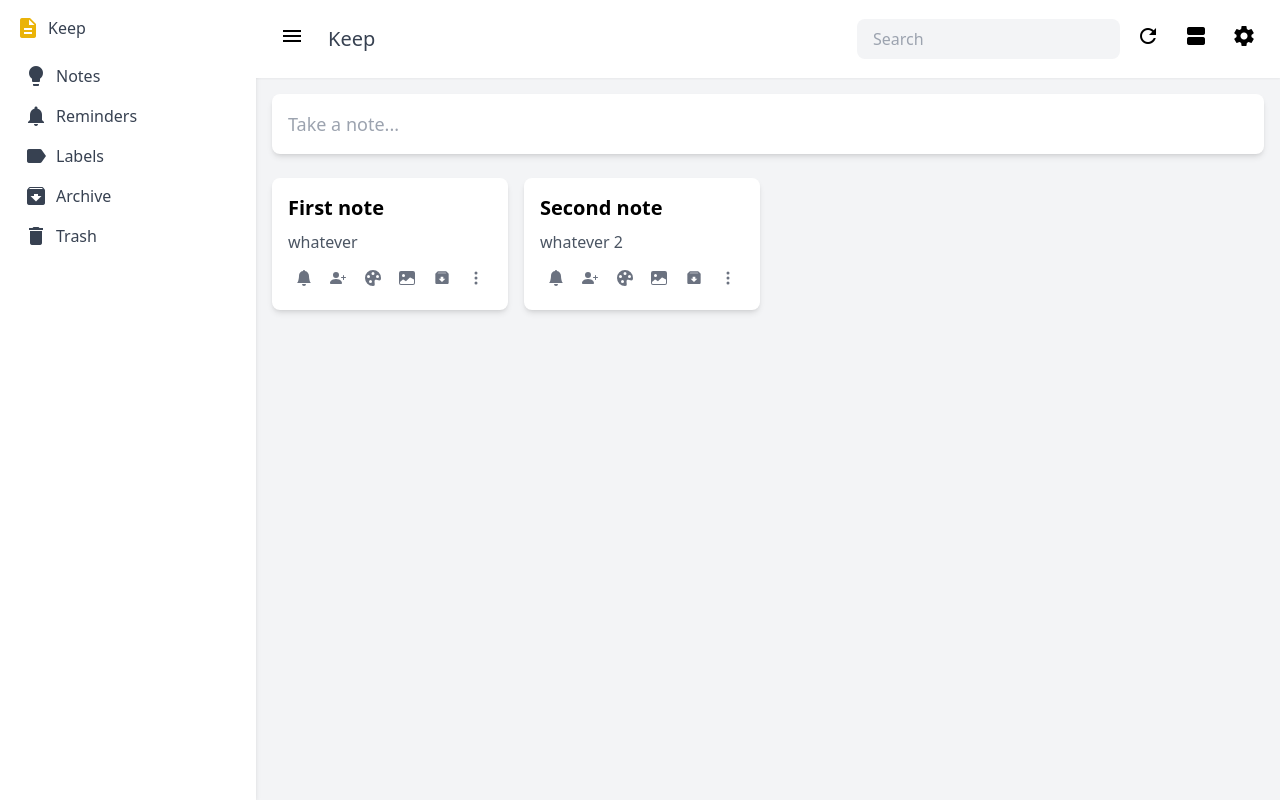
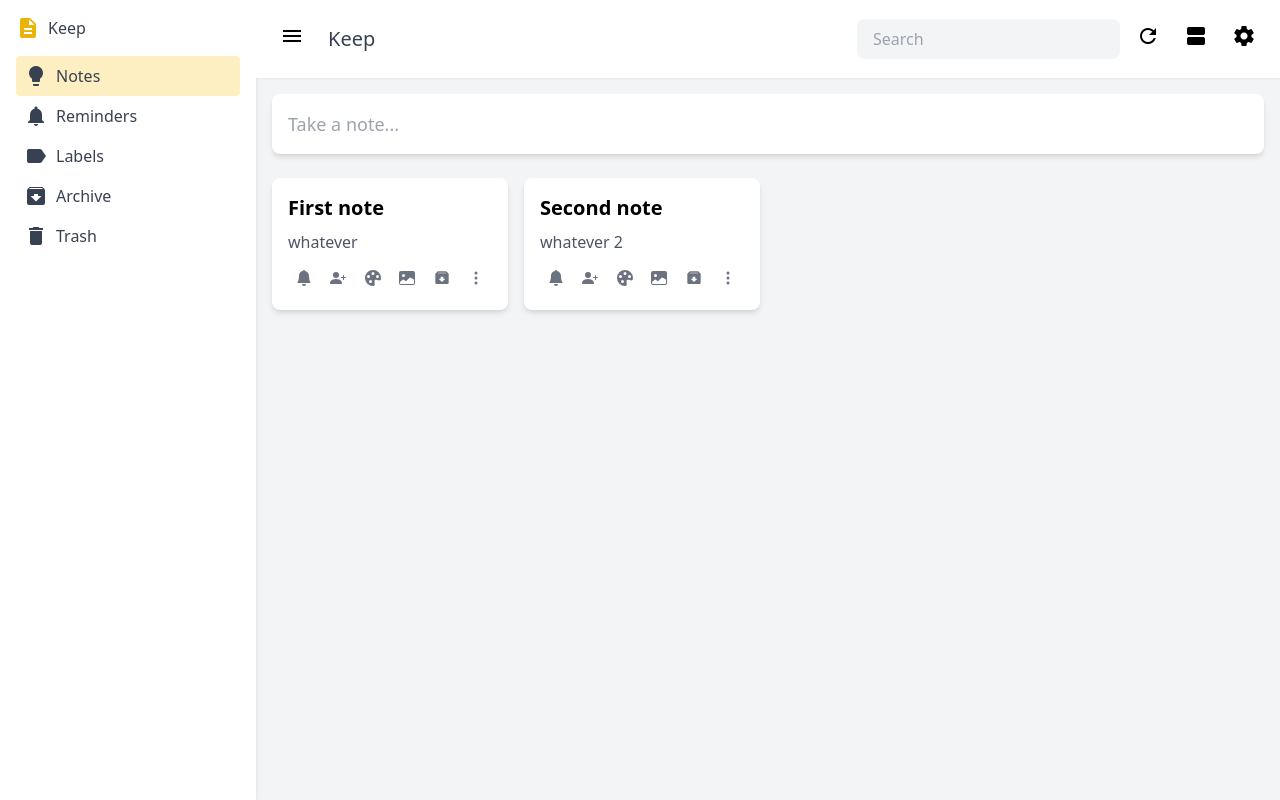
Before and after one commit to Raffian-moin/Google-keep-clone, a React (Vite) app: page / in a window 1280 px wide. Built offline with nearby package versions, Linux system fonts and the light colour scheme.

Commit message:
Active nav item's background change

```diff
--- /dev/null
+++ b/src/css/main.css
@@ -0,0 +1,3 @@
+a.active {
+    background-color: rgb(254, 239, 195);
+}
--- a/src/layout/Sidebar.tsx
+++ b/src/layout/Sidebar.tsx
@@ -1,5 +1,6 @@
 import React from "react";
 import { NavLink } from "react-router-dom";
+import './../css/main.css';
 
 const Sidebar = (): React.JSX.Element => {
     return (
@@ -10,13 +11,13 @@
                     <span className="text-gray-700 font-medium">Keep</span>
                 </div>
                 <nav>
-                    <a
-                        href="#"
+                    <NavLink
+                        to="/"
                         className="flex items-center p-2 text-gray-700 hover:bg-gray-200 rounded"
                     >
                         <span className="material-icons mr-2">lightbulb</span>
                         Notes
-                    </a>
+                    </NavLink>
                     <a
                         href="#"
                         className="flex items-center p-2 text-gray-700 hover:bg-gray-200 rounded"
@@ -38,13 +39,14 @@
                         <span className="material-icons mr-2">archive</span>
                         Archive
                     </NavLink>
-                    <a
-                        href="#"
+
+                    <NavLink
+                        to="/trash"
                         className="flex items-center p-2 text-gray-700 hover:bg-gray-200 rounded"
                     >
                         <span className="material-icons mr-2">delete</span>
                         Trash
-                    </a>
+                    </NavLink>
                 </nav>
             </div>
         </aside>
```
